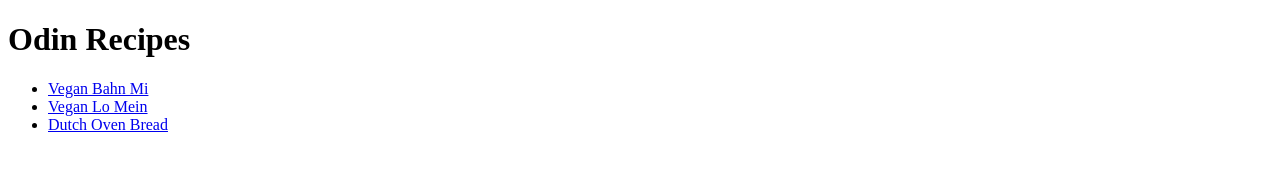
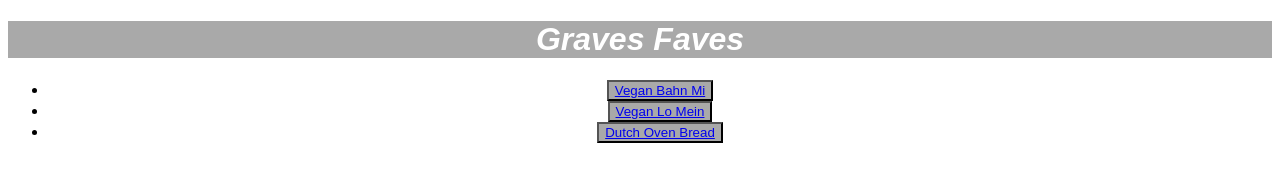
Before and after one commit to CarbGoblin/graves-faves-recipes, a plain HTML site: page index.html in a window 1280 px wide. Drawn offline with Linux system fonts and the light colour scheme.

Commit message:
Create stylesheet and link to all pages

```diff
--- a/index.html
+++ b/index.html
@@ -5,13 +5,14 @@
     <meta http-equiv="X-UA-Compatible" content="IE=edge">
     <meta name="viewport" content="width=device-width, initial-scale=1.0">
     <title>Homepage</title>
+    <link rel="stylesheet" href="style.css">
 </head>
 <body>
-    <h1>Odin Recipes</h1>
-    <ul>
-        <li><a href="./recipes/bahn_mi.html">Vegan Bahn Mi</a></li>
-        <li><a href="./recipes/lo_mein.html">Vegan Lo Mein</a></li>
-        <li><a href="./recipes/dutch_oven_bread_loaf.html">Dutch Oven Bread</a></li>
+    <h1><em>Graves Faves</em></h1>
+    <ul class="links">
+        <li><button><a href="./recipes/bahn_mi.html">Vegan Bahn Mi</a></button></li>
+        <li><button><a href="./recipes/lo_mein.html">Vegan Lo Mein</a></button></li>
+        <li><button><a href="./recipes/dutch_oven_bread_loaf.html">Dutch Oven Bread</a></button></li>
     </ul>
 </body>
 </html>
--- /dev/null
+++ b/style.css
@@ -0,0 +1,24 @@
+/* style */
+* {
+    font-family: Arial, Helvetica, sans-serif;
+}
+h1 {
+    color: white;
+    background-color: darkgray;
+    text-align: center;
+ }
+
+ button {
+    background-color: darkgray;
+    color:white;
+    text-align: center;
+ }
+
+ .links {
+    text-align: center;
+ }
+
+ img {
+    height: auto;
+    width: 500px;
+ }
```
Also changed, not shown: recipes/bahn_mi.html (+1 -0 lines), recipes/dutch_oven_bread_loaf.html (+1 -0 lines), recipes/lo_mein.html (+1 -0 lines).
